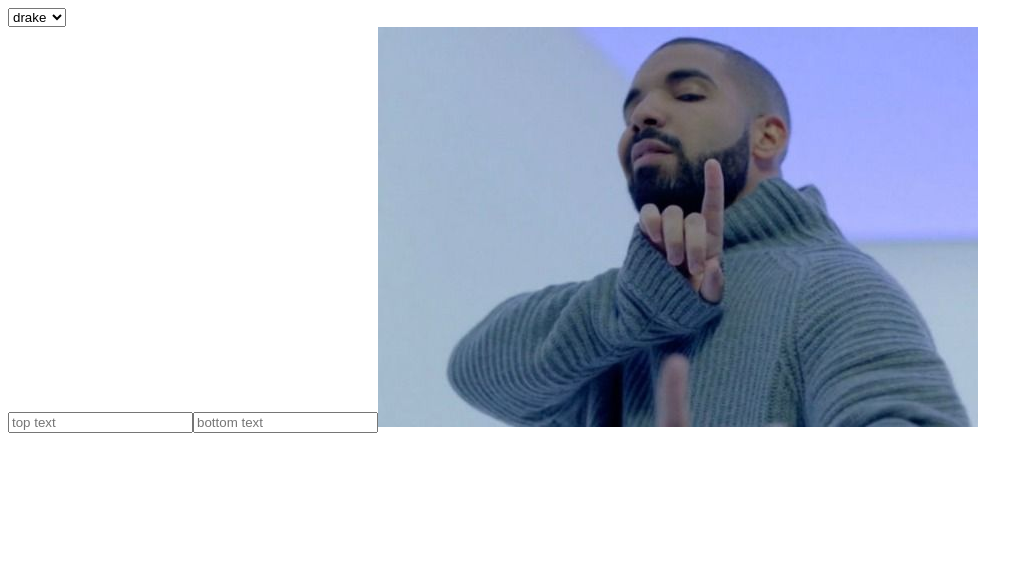
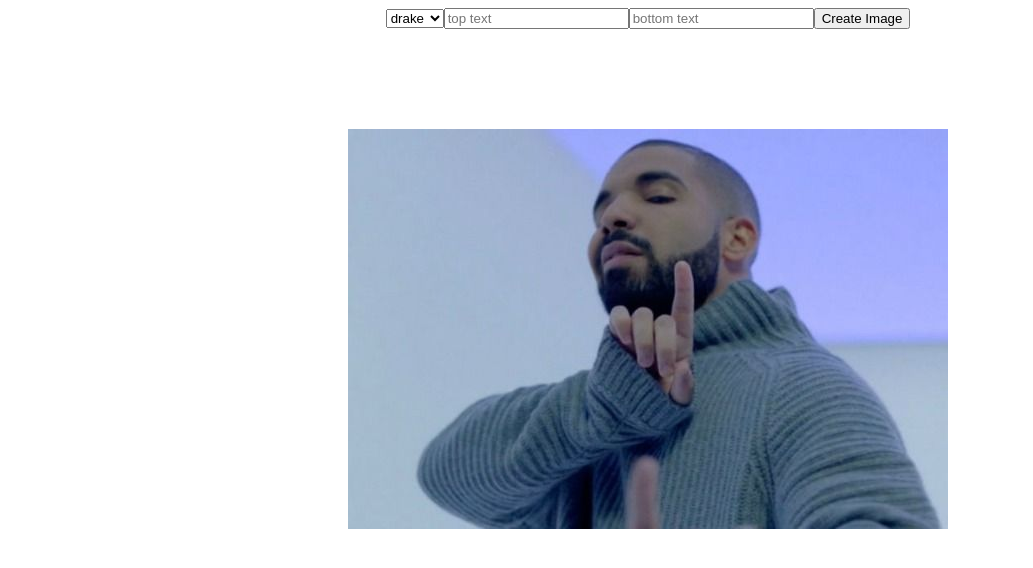
Before and after one commit to alchemy-fullstack-js-fall-2018/meme-generator, a React app: page / in a window 1280 px wide. Shown: the top 568 px of the page, without its empty margins (0-1033 px from the left). Built offline with nearby package versions, Linux system fonts and the light colour scheme.

Commit message:
dom to image working

```diff
--- a/src/components/App.css
+++ b/src/components/App.css
@@ -0,0 +1,43 @@
+.generator {
+  display: flex;
+  flex-direction: column;
+  align-content: center;
+  align-items: center;
+  width: 100vw;
+  margin: auto;
+}
+.formHolder {
+  width: 600px;
+  display: flex;
+  flex-direction: row;
+  justify-content: space-around;
+}
+.meme {
+  position: relative;
+  width: 600px;
+  height: 400px;
+  .topText {
+    text-align: center;
+    height: 100px;
+    width: 600px;
+    overflow: hidden;
+    position: relative;
+    top: 100px;
+    margin: auto;
+    font-size: 2.5em;
+    color: white;
+    font-weight: bold;
+  }
+  .bottomText {
+    text-align: center;
+    height: 100px;
+    width: 600px;
+    overflow: hidden;
+    position: relative;
+    bottom: 100px;
+    margin: auto;
+    font-size: 2.5em;
+    color: white;
+    font-weight: bold;
+  }
+}
--- a/src/components/App.js
+++ b/src/components/App.js
@@ -2,10 +2,10 @@ import React, { Component, Fragment } from 'react';
 import image1 from '../assets/image1.jpg';
 import image2 from '../assets/image2.jpg';
 import image3 from '../assets/image3.jpg';
+import styles from './App.css';
+import domToImage from 'dom-to-image';
+// import fileSaver from 'file-saver';
 
-// import domToImage from 'dom-to-image';
-// import fileSaver from 'file-saver';
-// import styles from './App.css';
 const imageMap = [
   {
     title: 'drake',
@@ -25,15 +25,23 @@ export default class App extends Component {
   state = {
     topText: '',
     bottomText: '',
-    selectedImg: image1
+    selectedImg: image1,
+    memeImg: ''
   };
 
   onChange = ({ target }) => {
     this.setState({ [target.name]: target.value });
   };
 
+  memeToImage = event => {
+    event.preventDefault();
+    domToImage.toPng(document.getElementById('meme')).then(memeImg => {
+      this.setState({ memeImg });
+    });
+  };
+
   render() {
-    const { topText, bottomText, selectedImg } = this.state;
+    const { topText, bottomText, selectedImg, memeImg } = this.state;
     const options = imageMap.map(img => {
       return (
         <option key={img.title} value={img.src}>
@@ -43,8 +51,9 @@ export default class App extends Component {
     });
 
     return (
-      <Fragment>
-        <form>
+      <div className={styles.generator}>
+        <section className={styles.formHolder}>
+          <form onSubmit={this.memeToImage}>
             <select
               name="selectedImg"
               defaultValue={selectedImg}
@@ -52,7 +61,6 @@ export default class App extends Component {
             >
               {options}
             </select>
-        </form>
             <input
               name="topText"
               value={topText}
@@ -65,10 +73,16 @@ export default class App extends Component {
               placeholder="bottom text"
               onChange={this.onChange}
             />
-        {bottomText}
-        {topText}
+            <button type="submit">Create Image</button>
+          </form>
+        </section>
+        <section id="meme" className={styles.meme}>
+          <div className={styles.topText}>{topText}</div>
           <img src={selectedImg} />
-      </Fragment>
+          <div className={styles.bottomText}>{bottomText}</div>
+        </section>
+        {memeImg && <img src={memeImg} />}
+      </div>
     );
   }
 }
```
Lines whose indentation alone changed are shown as unchanged.
